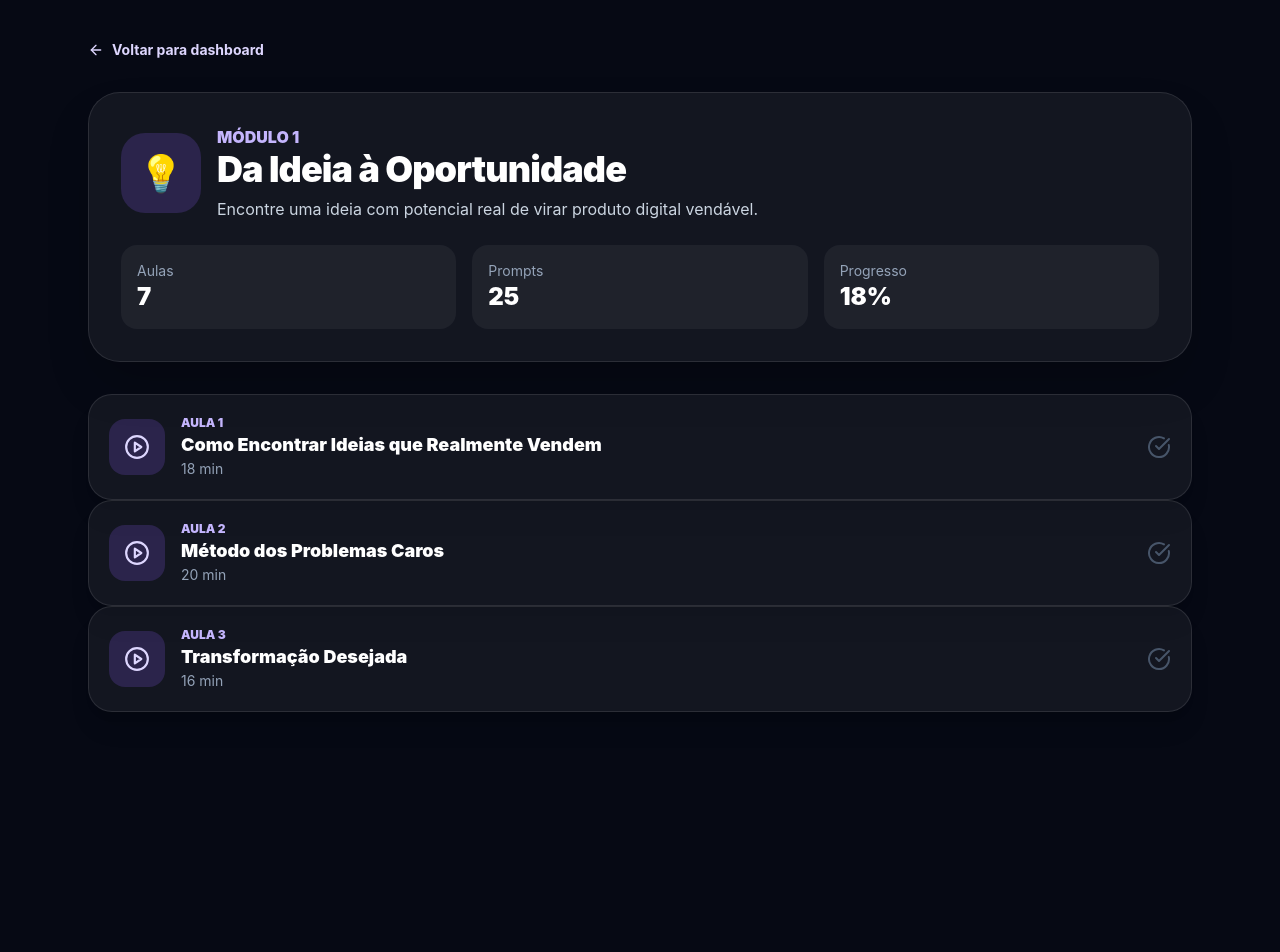
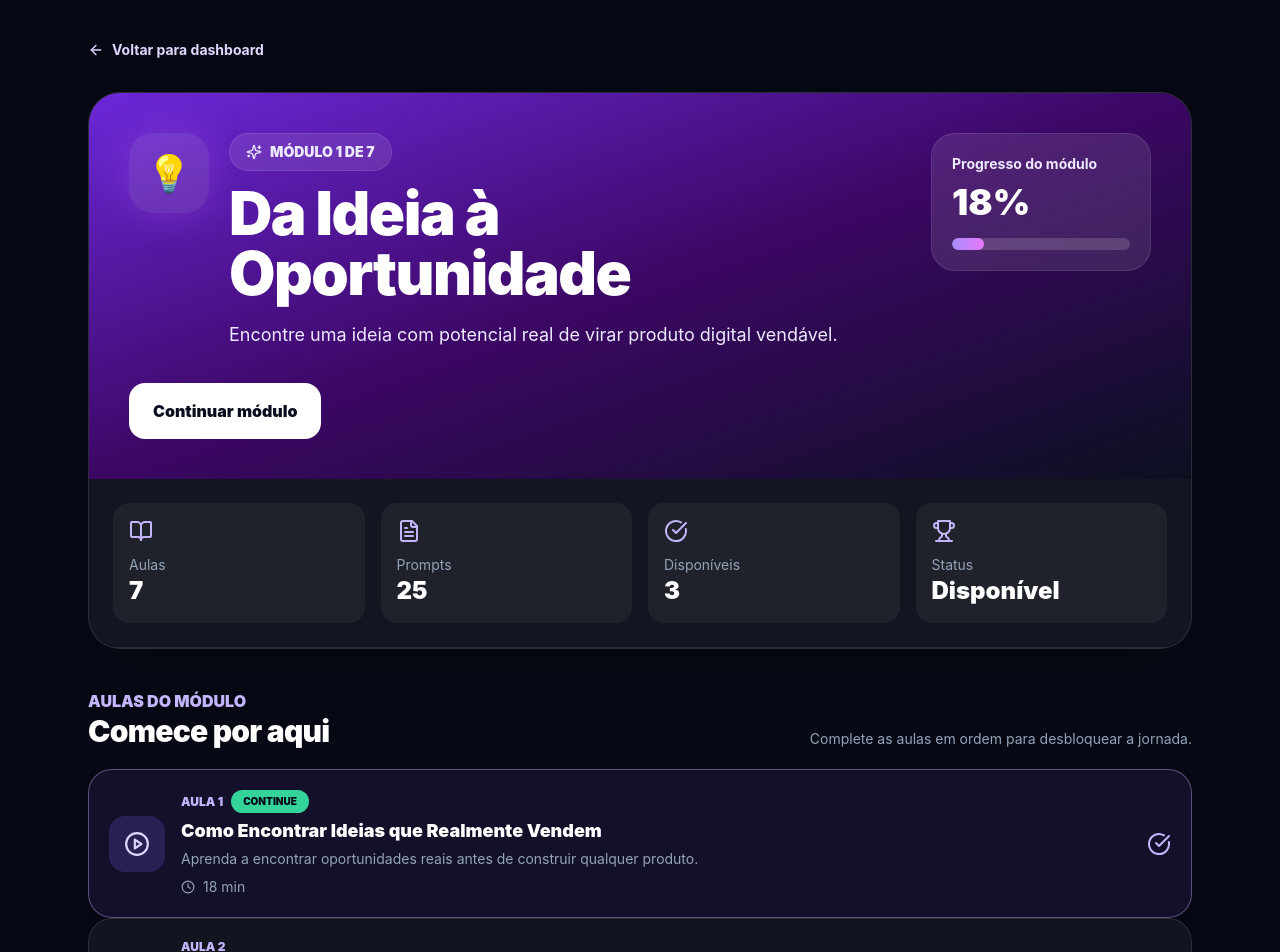
Before and after one commit to dominguesinglid-stack/fabrica-produtos-ia-membros, a Next.js app: page /modulo/1 in a window 1280 px wide. Shown: the top 952 px of the page. Before the commit the page ends 800 px from the top, so only its background shows below. Built offline with nearby package versions, Linux system fonts and the light colour scheme.

Commit message:
Update page.tsx

```diff
--- a/src/app/modulo/[id]/page.tsx
+++ b/src/app/modulo/[id]/page.tsx
@@ -1,40 +1,95 @@
 "use client";
 import Link from "next/link";
-import { ArrowLeft, CheckCircle, Lock, PlayCircle } from "lucide-react";
+import { ArrowLeft, CheckCircle, Lock, PlayCircle, Trophy, BookOpen, Sparkles, Clock, FileText } from "lucide-react";
 import { getLessonsByModule, getModule } from "@/lib/data";
 
 export default function ModulePage({ params }: any) {
   const module = getModule(params.id);
   const lessons = getLessonsByModule(params.id);
+
   if (!module) return <main className="p-10 text-white">Módulo não encontrado.</main>;
+
+  const firstLesson = lessons[0];
+  const availableLessons = lessons.filter((lesson) => lesson.status === "available").length;
+
   return (
     <main className="min-h-screen bg-[#060914] text-white">
-      <div className="fixed inset-0 -z-10 bg-[radial-gradient(circle_at_20%_0%,rgba(124,58,237,.35),transparent_30%),linear-gradient(180deg,#060914,#090d1d)]" />
+      <div className="fixed inset-0 -z-10 bg-[radial-gradient(circle_at_20%_0%,rgba(124,58,237,.35),transparent_30%),radial-gradient(circle_at_85%_15%,rgba(217,70,239,.22),transparent_30%),linear-gradient(180deg,#060914,#090d1d)]" />
+
       <section className="mx-auto max-w-6xl px-6 py-10">
         <Link href="/dashboard" className="mb-8 inline-flex items-center gap-2 text-sm font-bold text-violet-200"><ArrowLeft size={16} />Voltar para dashboard</Link>
-        <div className="rounded-[2rem] border border-white/10 bg-white/[0.055] p-8 shadow-2xl">
-          <div className="mb-6 flex items-center gap-4">
-            <div className="grid h-20 w-20 place-items-center rounded-3xl bg-violet-500/20 text-4xl">{module.icon}</div>
-            <div><p className="font-black text-violet-300">MÓDULO {module.id}</p><h1 className="text-4xl font-black tracking-tight">{module.title}</h1><p className="mt-2 text-slate-300">{module.description}</p></div>
+
+        <div className="overflow-hidden rounded-[2rem] border border-white/10 bg-white/[0.055] shadow-2xl">
+          <div className="bg-gradient-to-br from-violet-700 via-purple-950 to-[#0b1020] p-8 md:p-10">
+            <div className="mb-6 flex flex-col justify-between gap-6 md:flex-row md:items-start">
+              <div className="flex gap-5">
+                <div className="grid h-20 w-20 shrink-0 place-items-center rounded-3xl bg-white/10 text-4xl shadow-[0_0_40px_rgba(168,85,247,.35)]">{module.icon}</div>
+                <div>
+                  <div className="mb-3 inline-flex items-center gap-2 rounded-full border border-white/10 bg-white/10 px-4 py-2 text-sm font-black text-violet-100"><Sparkles size={16} />MÓDULO {module.id} DE 7</div>
+                  <h1 className="max-w-3xl text-4xl font-black tracking-tight md:text-6xl">{module.title}</h1>
+                  <p className="mt-4 max-w-3xl text-lg leading-8 text-violet-100">{module.description}</p>
+                </div>
+              </div>
+
+              <div className="rounded-3xl border border-white/10 bg-white/10 p-5 md:min-w-[220px]">
+                <p className="mb-2 text-sm font-bold text-violet-100">Progresso do módulo</p>
+                <div className="text-4xl font-black">{module.progress}%</div>
+                <div className="mt-4 h-3 overflow-hidden rounded-full bg-white/15"><div className="h-full rounded-full bg-gradient-to-r from-violet-400 to-fuchsia-400" style={{ width: `${module.progress}%` }} /></div>
+              </div>
+            </div>
+
+            {firstLesson && (
+              <Link href={`/aula/${firstLesson.id}`}>
+                <button className="mt-2 rounded-2xl bg-white px-6 py-4 font-black text-[#090d1d] transition hover:bg-violet-100">Continuar módulo</button>
+              </Link>
+            )}
           </div>
-          <div className="grid gap-4 md:grid-cols-3">
-            <div className="rounded-2xl bg-white/5 p-4"><p className="text-sm text-slate-400">Aulas</p><p className="text-2xl font-black">{module.lessons}</p></div>
-            <div className="rounded-2xl bg-white/5 p-4"><p className="text-sm text-slate-400">Prompts</p><p className="text-2xl font-black">{module.prompts}</p></div>
-            <div className="rounded-2xl bg-white/5 p-4"><p className="text-sm text-slate-400">Progresso</p><p className="text-2xl font-black">{module.progress}%</p></div>
+
+          <div className="grid gap-4 border-b border-white/10 p-6 md:grid-cols-4">
+            <div className="rounded-2xl bg-white/5 p-4"><BookOpen className="mb-3 text-violet-300" size={24} /><p className="text-sm text-slate-400">Aulas</p><p className="text-2xl font-black">{module.lessons}</p></div>
+            <div className="rounded-2xl bg-white/5 p-4"><FileText className="mb-3 text-violet-300" size={24} /><p className="text-sm text-slate-400">Prompts</p><p className="text-2xl font-black">{module.prompts}</p></div>
+            <div className="rounded-2xl bg-white/5 p-4"><CheckCircle className="mb-3 text-violet-300" size={24} /><p className="text-sm text-slate-400">Disponíveis</p><p className="text-2xl font-black">{availableLessons}</p></div>
+            <div className="rounded-2xl bg-white/5 p-4"><Trophy className="mb-3 text-violet-300" size={24} /><p className="text-sm text-slate-400">Status</p><p className="text-2xl font-black">{module.status}</p></div>
           </div>
         </div>
-        <div className="mt-8 space-y-4">
-          {lessons.map((lesson, index) => (
-            <Link key={lesson.id} href={`/aula/${lesson.id}`}>
-              <div className="flex items-center justify-between rounded-3xl border border-white/10 bg-white/[0.055] p-5 shadow-xl transition hover:border-violet-300/40">
-                <div className="flex items-center gap-4">
-                  <div className="grid h-14 w-14 place-items-center rounded-2xl bg-violet-500/20 text-violet-200">{lesson.status === "available" ? <PlayCircle size={26} /> : <Lock size={24} />}</div>
-                  <div><p className="text-xs font-black text-violet-300">AULA {index + 1}</p><h3 className="text-lg font-black">{lesson.title}</h3><p className="text-sm text-slate-400">{lesson.duration}</p></div>
+
+        <div className="mt-10 mb-5 flex items-end justify-between gap-4">
+          <div>
+            <p className="font-black text-violet-300">AULAS DO MÓDULO</p>
+            <h2 className="text-3xl font-black tracking-tight">Comece por aqui</h2>
+          </div>
+          <p className="hidden text-sm text-slate-400 md:block">Complete as aulas em ordem para desbloquear a jornada.</p>
+        </div>
+
+        <div className="space-y-4">
+          {lessons.map((lesson, index) => {
+            const isFirst = index === 0;
+            const isAvailable = lesson.status === "available";
+
+            return (
+              <Link key={lesson.id} href={`/aula/${lesson.id}`}>
+                <div className={`group flex items-center justify-between rounded-3xl border p-5 shadow-xl transition hover:-translate-y-1 ${isFirst ? "border-violet-300/40 bg-violet-500/10" : "border-white/10 bg-white/[0.055] hover:border-violet-300/40"}`}>
+                  <div className="flex items-center gap-4">
+                    <div className={`grid h-14 w-14 place-items-center rounded-2xl ${isAvailable ? "bg-violet-500/20 text-violet-200" : "bg-white/5 text-slate-500"}`}>
+                      {isAvailable ? <PlayCircle size={26} /> : <Lock size={24} />}
+                    </div>
+
+                    <div>
+                      <div className="mb-1 flex flex-wrap items-center gap-2">
+                        <p className="text-xs font-black text-violet-300">AULA {index + 1}</p>
+                        {isFirst && <span className="rounded-full bg-emerald-400 px-3 py-1 text-[10px] font-black text-slate-950">CONTINUE</span>}
+                      </div>
+                      <h3 className="text-lg font-black">{lesson.title}</h3>
+                      {lesson.subtitle && <p className="mt-1 max-w-2xl text-sm text-slate-400">{lesson.subtitle}</p>}
+                      <div className="mt-2 flex items-center gap-2 text-sm text-slate-400"><Clock size={14} />{lesson.duration}</div>
+                    </div>
+                  </div>
+
+                  <CheckCircle className={isFirst ? "text-violet-300" : "text-slate-600"} />
                 </div>
-                <CheckCircle className="text-slate-600" />
-              </div>
-            </Link>
-          ))}
+              </Link>
+            );
+          })}
         </div>
       </section>
     </main>
```
